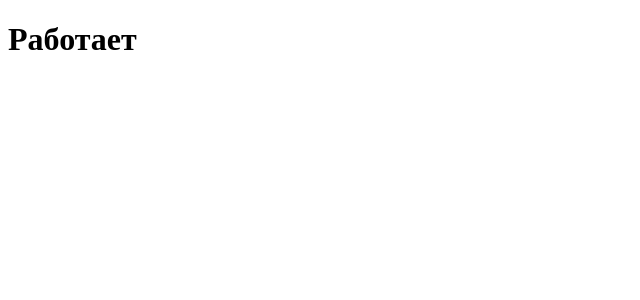
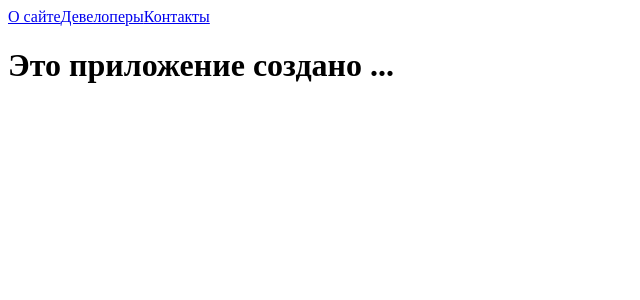
Before and after one commit to yasprog/test-springsec, a React (Create React App) app: page /about in a window 1280 px wide. Shown: the top 300 px of the page, without its empty margins (0-640 px from the left). Built offline with nearby package versions, Linux system fonts and the light colour scheme.

Commit message:
Начало. Меню Link

```diff
--- a/package.json
+++ b/package.json
@@ -8,6 +8,7 @@
     "@testing-library/user-event": "^13.5.0",
     "react": "^17.0.2",
     "react-dom": "^17.0.2",
+    "react-router-dom": "^6.2.1",
     "react-scripts": "5.0.0",
     "web-vitals": "^2.1.4"
   },
--- a/src/App.js
+++ b/src/App.js
@@ -1,10 +1,28 @@
 import React from "react";
+import {BrowserRouter, Link, Route, Routes} from "react-router-dom";
+import About from "./pages/About";
+import Developers from "./pages/Developers";
+import Contacts from "./pages/Contacts";
 
 function App() {
-    return (
-        <div className="App">
-    <h1>Работает</h1>
-        </div>
+    return (    <BrowserRouter>
+            <div className="navbar">
+                <div className="navbar__links">
+                    <Link to="/about">О сайте</Link>
+                    <Link to="/developers">Девелоперы</Link>
+                    <Link to="/contacts">Контакты</Link>
+
+                </div>
+            </div>
+            <Routes>
+                <Route path="/about" element=<About/> key="/about"/>
+                <Route path="/developers" element=<Developers/> key="/about"/>
+                <Route path="/contacts" element=<Contacts/> key="/about"/>
+
+            </Routes>
+
+        </BrowserRouter>
+
     );
 }
 
--- /dev/null
+++ b/src/pages/About.jsx
@@ -0,0 +1,11 @@
+import React from 'react';
+
+const About = () => {
+    return (
+        <div>
+            <h1>Это приложение создано ...</h1>
+        </div>
+    );
+};
+
+export default About;
--- /dev/null
+++ b/src/pages/Contacts.jsx
@@ -0,0 +1,11 @@
+import React from 'react';
+
+const Contacts = () => {
+    return (
+        <div>
+            <h1>Адрес и телефон ...</h1>
+        </div>
+    );
+};
+
+export default Contacts;
--- /dev/null
+++ b/src/pages/Developers.jsx
@@ -0,0 +1,11 @@
+import React from 'react';
+
+const Developers = () => {
+    return (
+        <div>
+            <h1>Список девелоперов</h1>
+        </div>
+    );
+};
+
+export default Developers;
```
Also changed, not shown: src/pages/DeveloperId.jsx (added, +11 -0 lines), 1 other file (tests, documents, lock files or other folders).
